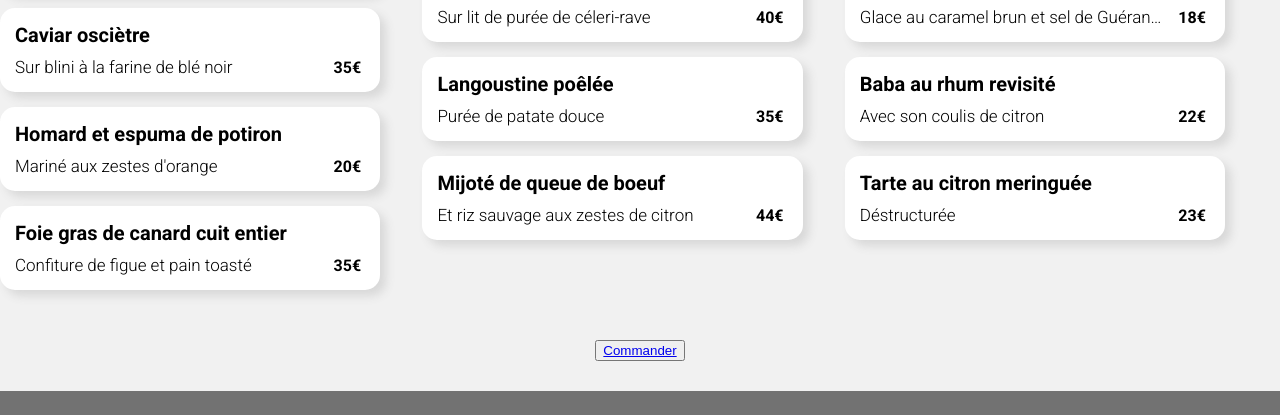
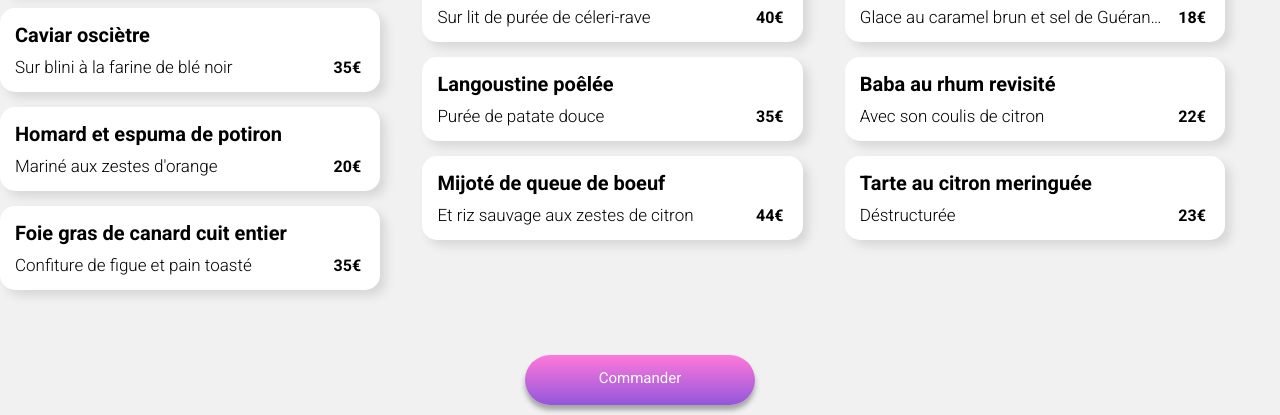
Before and after one commit to MaupouKevin/P3-OhMyFood, a website: page menu_2.html in a window 1280 px wide. Shown: the part 825-1240 px from the top of the page. Drawn offline with Linux system fonts and the light colour scheme; a web font is replaced by a local one.

Commit message:
organisation-media-queries-animations

```diff
--- a/menu_2.html
+++ b/menu_2.html
@@ -238,7 +238,7 @@
         </section>
 
         <div class="order-button">
-            <button><a href="#">Commander</a></button>
+            <span><a href="#">Commander</a></span>
         </div>
 
     </main>
```
Also changed, not shown: menu_3.html (+1 -1 lines), menu_4.html (+1 -1 lines).
